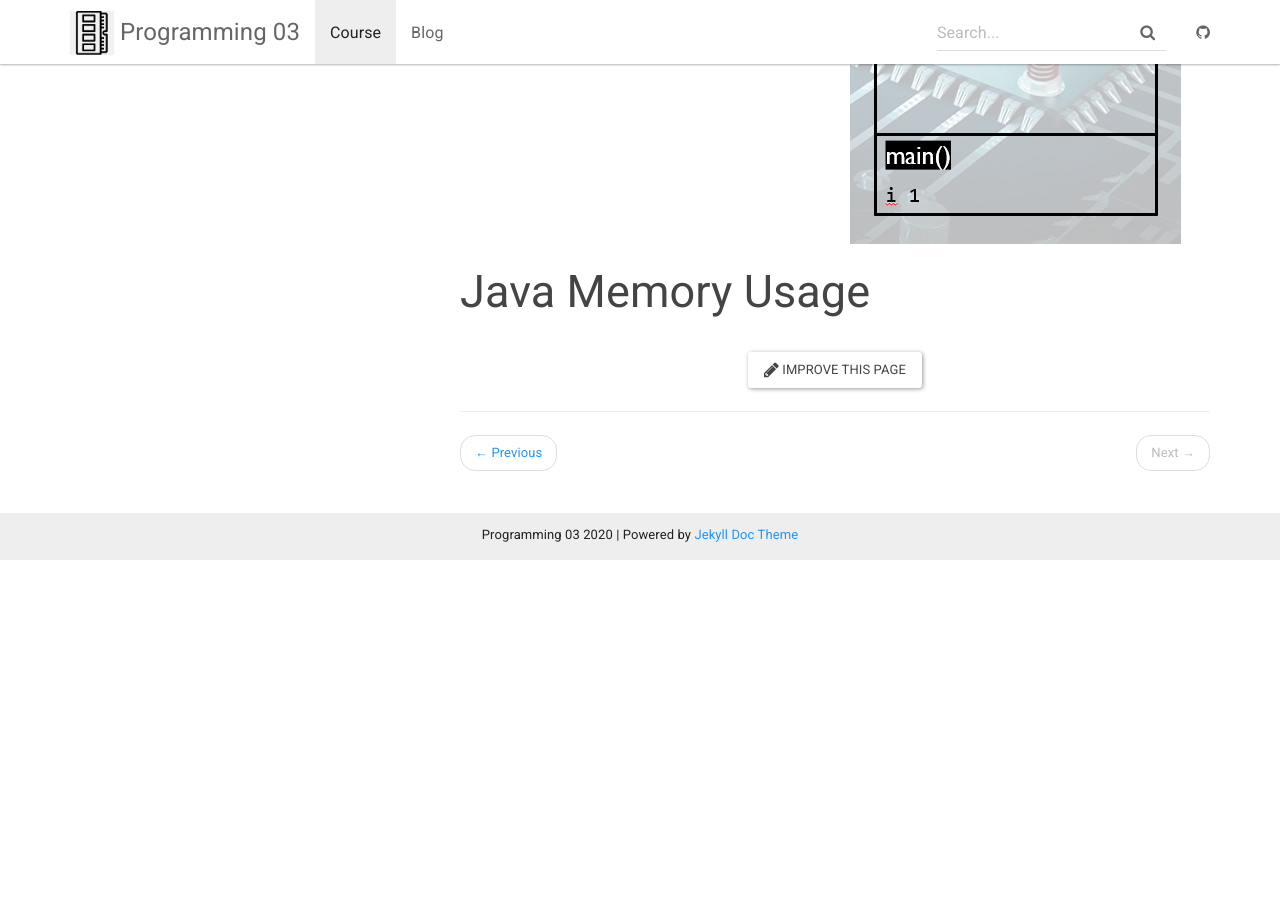
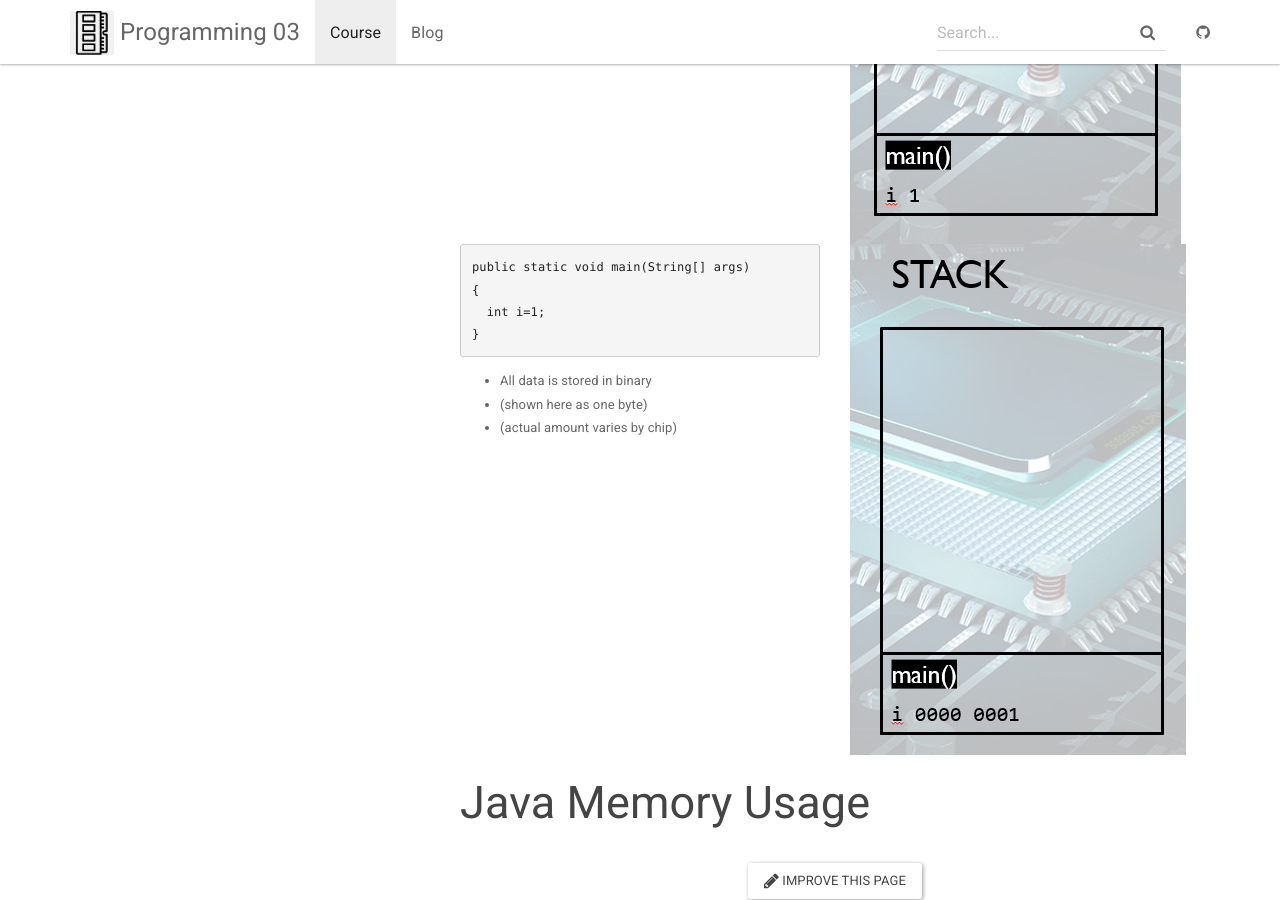
Before and after one commit to andyguestysj/prog03, a Jekyll site: the page built from _docs/topics/introduction.md, in a window 1280 px wide and 900 px high, scrolled down 3138 px. Built offline with Jekyll 4.4.1, drawn with Linux system fonts in a browser that asks for light colours; before the commit the page ends 3698 px from its top, so only the background shows below that.

Commit message:
introduction

```diff
--- a/_docs/topics/introduction.md
+++ b/_docs/topics/introduction.md
@@ -91,6 +91,29 @@ The frame for a method call stores the parameters passed in a method call and al
     </div>
 </div>
 
+<div class="row">
+    <div class="col-md-6">
+            <pre><code class="language-java">public static void main(String[] args)
+{
+  int i=1;
+}
+</code></pre>
+<ul>
+<li>All data is stored in binary</li>
+<li>(shown here as one byte)</li>
+<li>(actual amount varies by chip)</li>
+</ul>
+    </div>
+    <div class="col-md-6">
+<img src="/assets/img/simple-java-stack-2-binary.png" alt="simple java stack">
+
+    </div>
+</div>
+
+
+
+
+
 
 
 ## <a name="javamem"></a>Java Memory Usage
```
Also changed, not shown: assets/img/simple-java-stack-2-binary.png (added).
